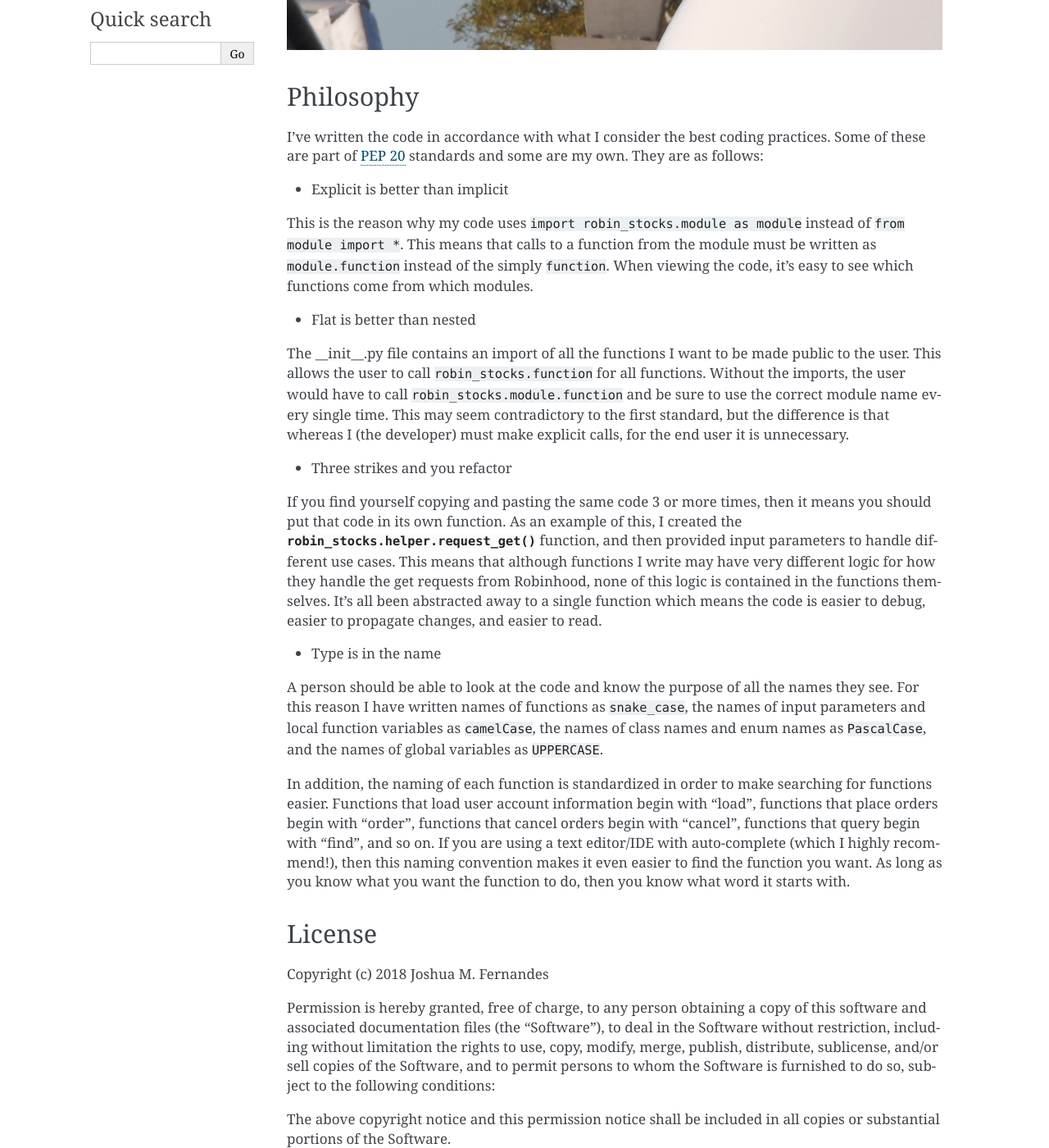
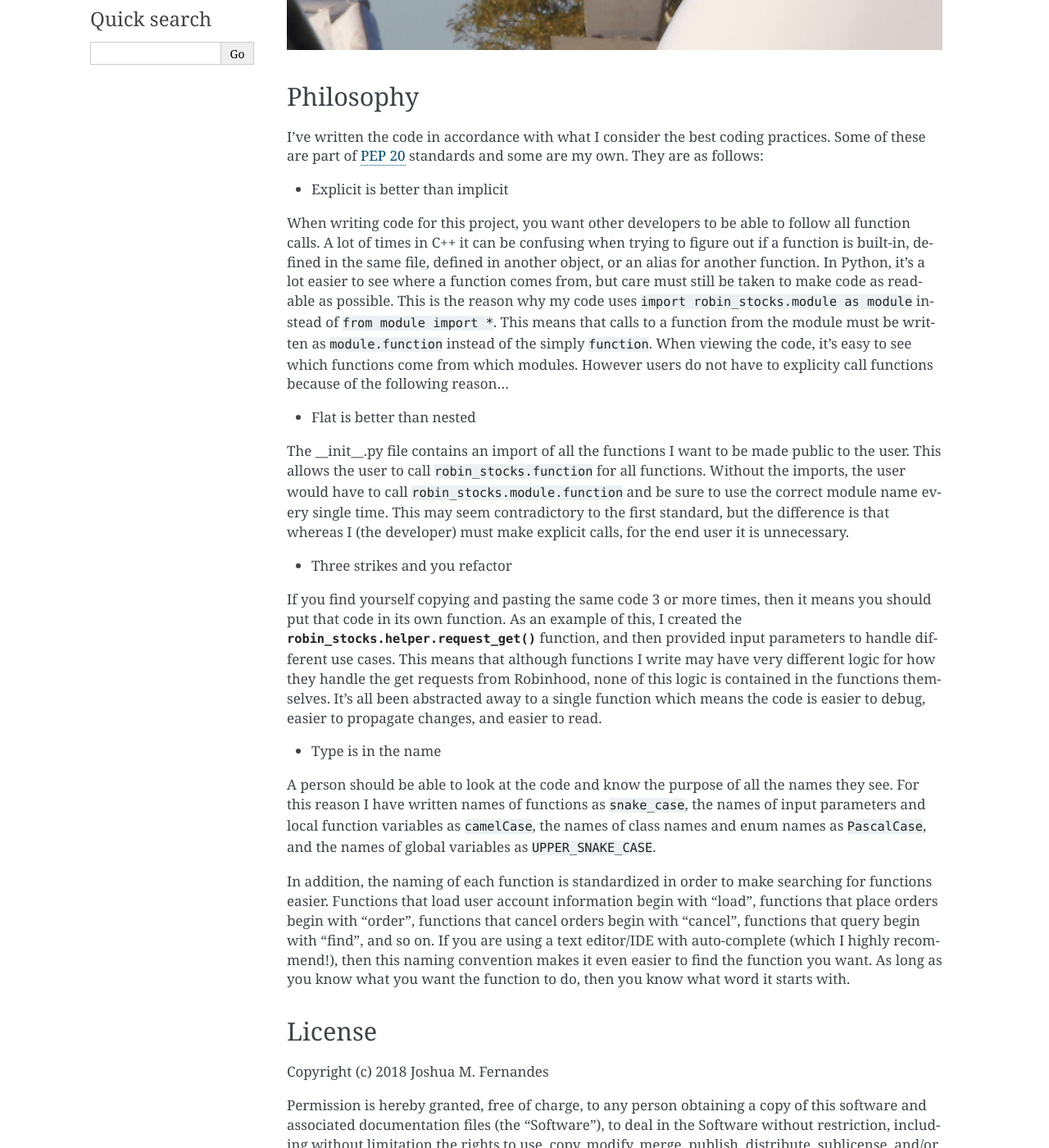
Before and after one commit to jmfernandes/robin_stocks, a Sphinx documentation site: the page built from docs/source/intro.rst, in a window 1280 px wide and 1400 px high, scrolled down 620 px. Shown: the whole window at 82% size. Built offline with Sphinx 7.4.7, drawn with Linux system fonts in a browser that asks for light colours.

Commit message:
updated intro in docs

```diff
--- a/docs/source/intro.rst
+++ b/docs/source/intro.rst
@@ -14,9 +14,13 @@ Some of these are part of `PEP 20 <https://www.python.org/dev/pep-0020>`_ standa
 
 * Explicit is better than implicit
 
-This is the reason why my code uses ``import robin_stocks.module as module`` instead of ``from module import *``.
+When writing code for this project, you want other developers to be able to follow all function calls.
+A lot of times in C++ it can be confusing when trying to figure out if a function is built-in, defined in the same file,
+defined in another object, or an alias for another function. In Python, it's a lot easier to see where a function comes from,
+but care must still be taken to make code as readable as possible. This is the reason why my code uses ``import robin_stocks.module as module`` instead of ``from module import *``.
 This means that calls to a function from the module must be written as ``module.function`` instead of the simply
-``function``. When viewing the code, it's easy to see which functions come from which modules.
+``function``. When viewing the code, it's easy to see which functions come from which modules. However users do not have to
+explicity call functions because of the following reason...
 
 * Flat is better than nested
 
@@ -39,7 +43,7 @@ which means the code is easier to debug, easier to propagate changes, and easier
 A person should be able to look at the code and know the purpose of all the names they see. For this reason
 I have written names of functions as ``snake_case``, the names of input parameters and local function variables as
 ``camelCase``, the names of class names and enum names as ``PascalCase``, and the names of global
-variables as ``UPPERCASE``.
+variables as ``UPPER_SNAKE_CASE``.
 
 In addition, the naming of each function is standardized in order to make searching for functions easier. Functions that load user account
 information begin with "load", functions that place orders begin with "order", functions that cancel orders begin with "cancel",
```
